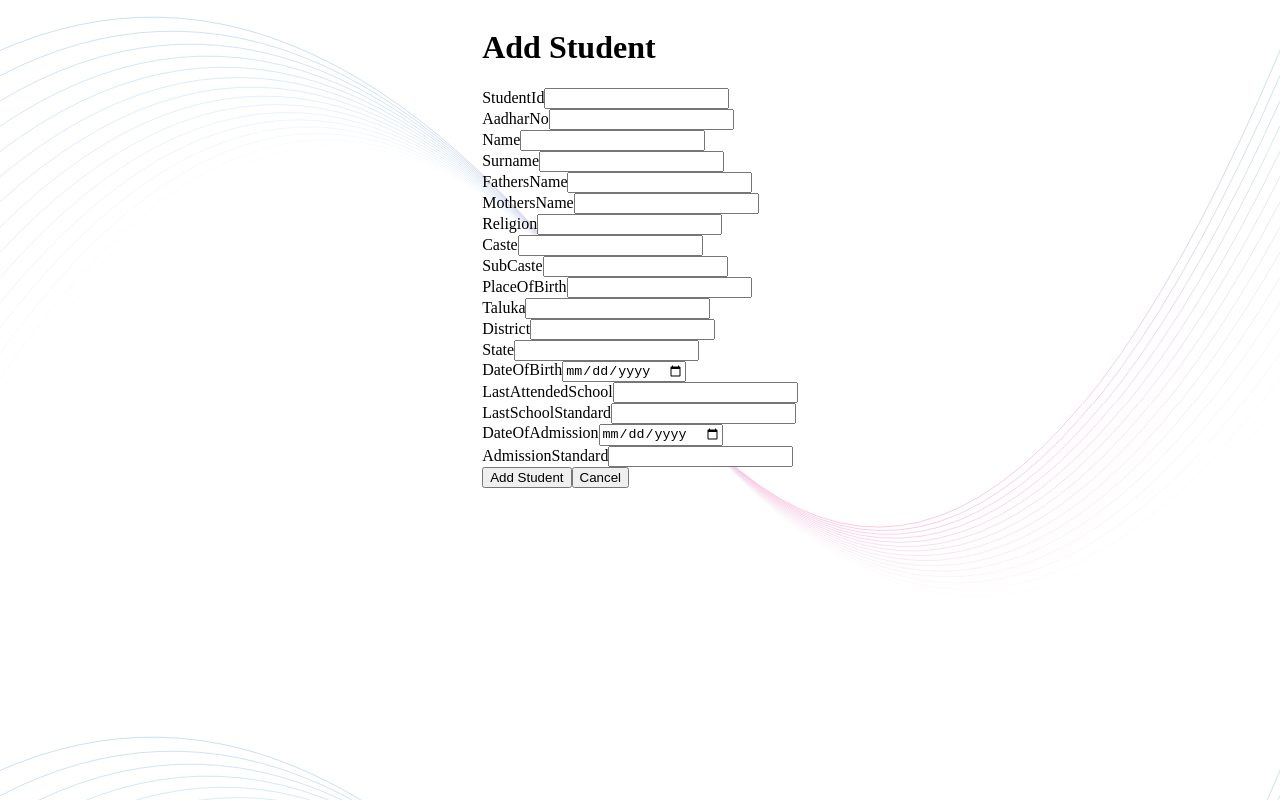
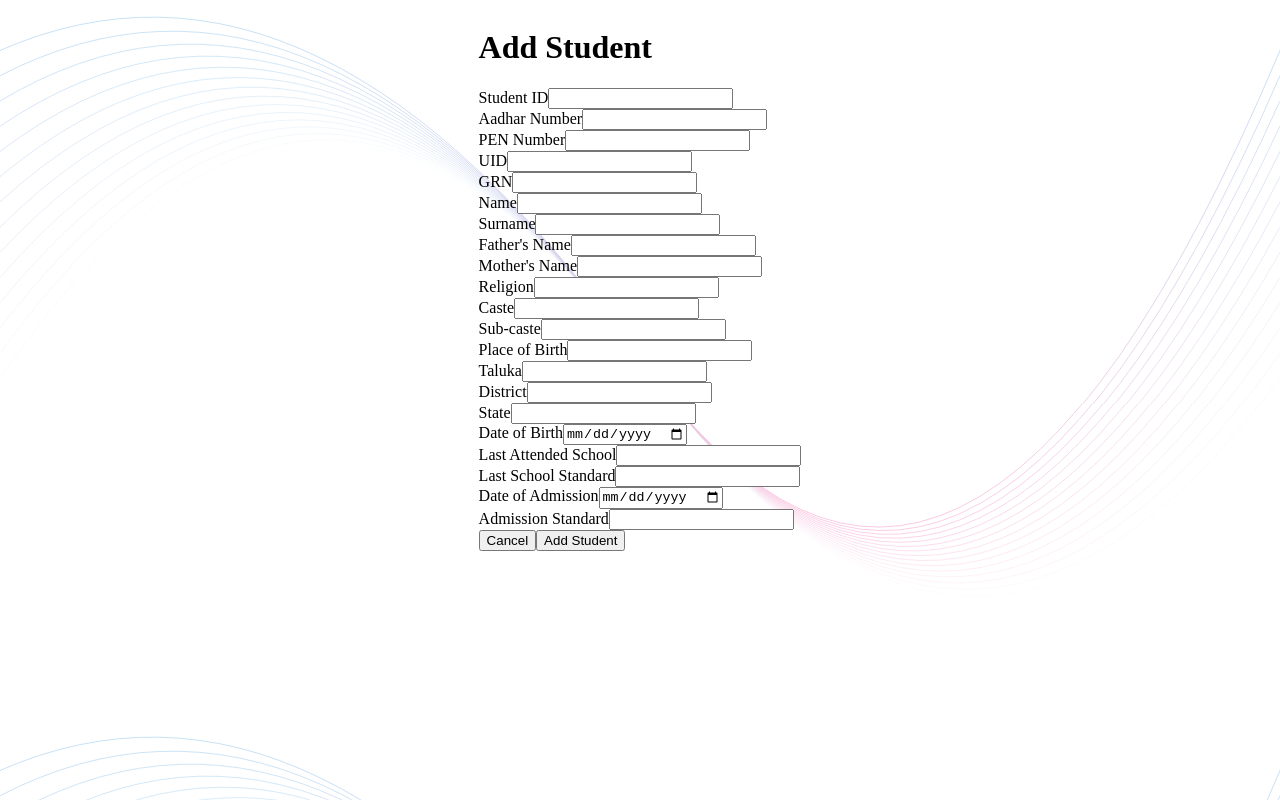
Before and after one commit to destx0/damn7, a React (Vite) app in the folder src/renderer/: page /add-student in a window 1280 px wide. Built offline with nearby package versions, Linux system fonts and the light colour scheme.

Commit message:
made form bewtter

```diff
--- a/src/renderer/src/pages/studentFormPage.jsx
+++ b/src/renderer/src/pages/studentFormPage.jsx
@@ -4,27 +4,58 @@ import { Input } from '@/components/ui/input'
 import { Label } from '@/components/ui/label'
 import { useNavigate, useParams, useLocation } from 'react-router-dom'
 
+const fieldNames = [
+  'studentId',
+  'aadharNo',
+  'PENNo',
+  'UID',
+  'GRN',
+  'name',
+  'surname',
+  'fathersName',
+  'mothersName',
+  'religion',
+  'caste',
+  'subCaste',
+  'placeOfBirth',
+  'taluka',
+  'district',
+  'state',
+  'dateOfBirth',
+  'lastAttendedSchool',
+  'lastSchoolStandard',
+  'dateOfAdmission',
+  'admissionStandard'
+]
+
+const fieldLabels = {
+  studentId: 'Student ID',
+  aadharNo: 'Aadhar Number',
+  PENNo: 'PEN Number',
+  UID: 'UID',
+  GRN: 'GRN',
+  name: 'Name',
+  surname: 'Surname',
+  fathersName: "Father's Name",
+  mothersName: "Mother's Name",
+  religion: 'Religion',
+  caste: 'Caste',
+  subCaste: 'Sub-caste',
+  placeOfBirth: 'Place of Birth',
+  taluka: 'Taluka',
+  district: 'District',
+  state: 'State',
+  dateOfBirth: 'Date of Birth',
+  lastAttendedSchool: 'Last Attended School',
+  lastSchoolStandard: 'Last School Standard',
+  dateOfAdmission: 'Date of Admission',
+  admissionStandard: 'Admission Standard'
+}
+
 const StudentFormPage = () => {
-  const [formData, setFormData] = useState({
-    studentId: '',
-    aadharNo: '',
-    name: '',
-    surname: '',
-    fathersName: '',
-    mothersName: '',
-    religion: '',
-    caste: '',
-    subCaste: '',
-    placeOfBirth: '',
-    taluka: '',
-    district: '',
-    state: '',
-    dateOfBirth: '',
-    lastAttendedSchool: '',
-    lastSchoolStandard: '',
-    dateOfAdmission: '',
-    admissionStandard: ''
-  })
+  const [formData, setFormData] = useState(
+    fieldNames.reduce((acc, field) => ({ ...acc, [field]: '' }), {})
+  )
 
   const navigate = useNavigate()
   const { id } = useParams()
@@ -55,26 +86,35 @@ const StudentFormPage = () => {
   }
 
   return (
-    <div className="p-4">
-      <h1 className="text-2xl font-bold mb-4">{id ? 'Edit' : 'Add'} Student</h1>
-      <form onSubmit={handleSubmit} className="space-y-4">
-        {Object.entries(formData).map(([key, value]) => (
-          <div key={key}>
-            <Label htmlFor={key}>{key.charAt(0).toUpperCase() + key.slice(1)}</Label>
+    <div className="flex flex-col h-screen w-screen">
+      <div className="flex-grow overflow-y-auto p-6">
+        <h1 className="text-3xl font-bold mb-6">{id ? 'Edit' : 'Add'} Student</h1>
+        <form onSubmit={handleSubmit} className="space-y-6 max-w-4xl mx-auto">
+          <div className="grid grid-cols-1 md:grid-cols-2 gap-12">
+            {fieldNames.map((field) => (
+              <div key={field}>
+                <Label htmlFor={field} className="text-lg font-medium">
+                  {fieldLabels[field]}
+                </Label>
                 <Input
-              id={key}
-              value={value}
+                  id={field}
+                  value={formData[field]}
                   onChange={handleChange}
                   required
-              type={key === 'dateOfBirth' || key === 'dateOfAdmission' ? 'date' : 'text'}
+                  type={field === 'dateOfBirth' || field === 'dateOfAdmission' ? 'date' : 'text'}
+                  className="mt-1"
                 />
               </div>
             ))}
-        <Button type="submit">{id ? 'Update' : 'Add'} Student</Button>
-        <Button type="button" onClick={() => navigate('/table')} variant="secondary">
+          </div>
+          <div className="flex justify-end space-x-4 mt-8">
+            <Button type="button" onClick={() => navigate('/table')} variant="outline">
               Cancel
             </Button>
+            <Button type="submit">{id ? 'Update' : 'Add'} Student</Button>
+          </div>
         </form>
+      </div>
     </div>
   )
 }
```
Lines whose indentation alone changed are shown as unchanged.
